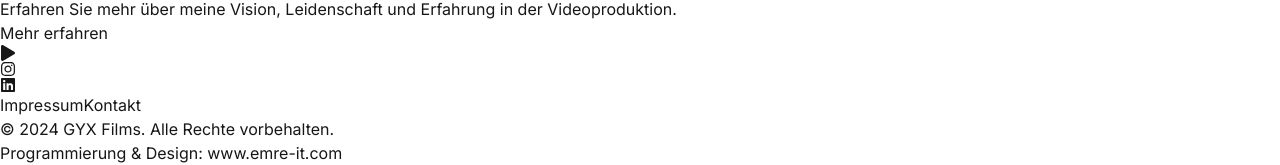
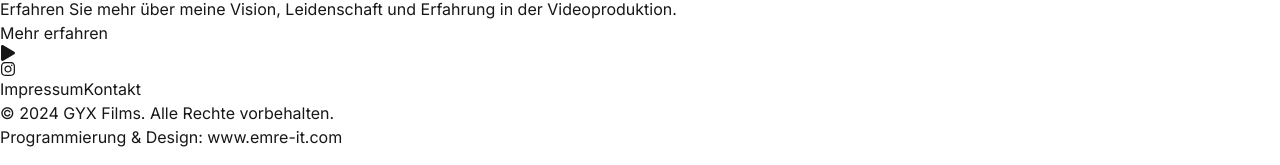
Before and after one commit to ITemre/Gyxfilms.com, a Next.js app: page / in a window 1280 px wide. Shown: the part 1306-1471 px from the top of the page. Built offline with nearby package versions, Linux system fonts and the light colour scheme.

Commit message:
FooterUpdate

```diff
--- a/src/components/Footer.js
+++ b/src/components/Footer.js
@@ -18,14 +18,7 @@ export default function Footer() {
           >
             <FaInstagram className="w-6 h-6" />
           </a>
-          <a
-            href="https://linkedin.com/in/gyxfilms"
-            target="_blank"
-            rel="noopener noreferrer"
-            className="text-white hover:text-gray-400"
-          >
-            <FaLinkedin className="w-6 h-6" />
-          </a>
+
         </div>
 
         {/* Navigation Links */}
```
